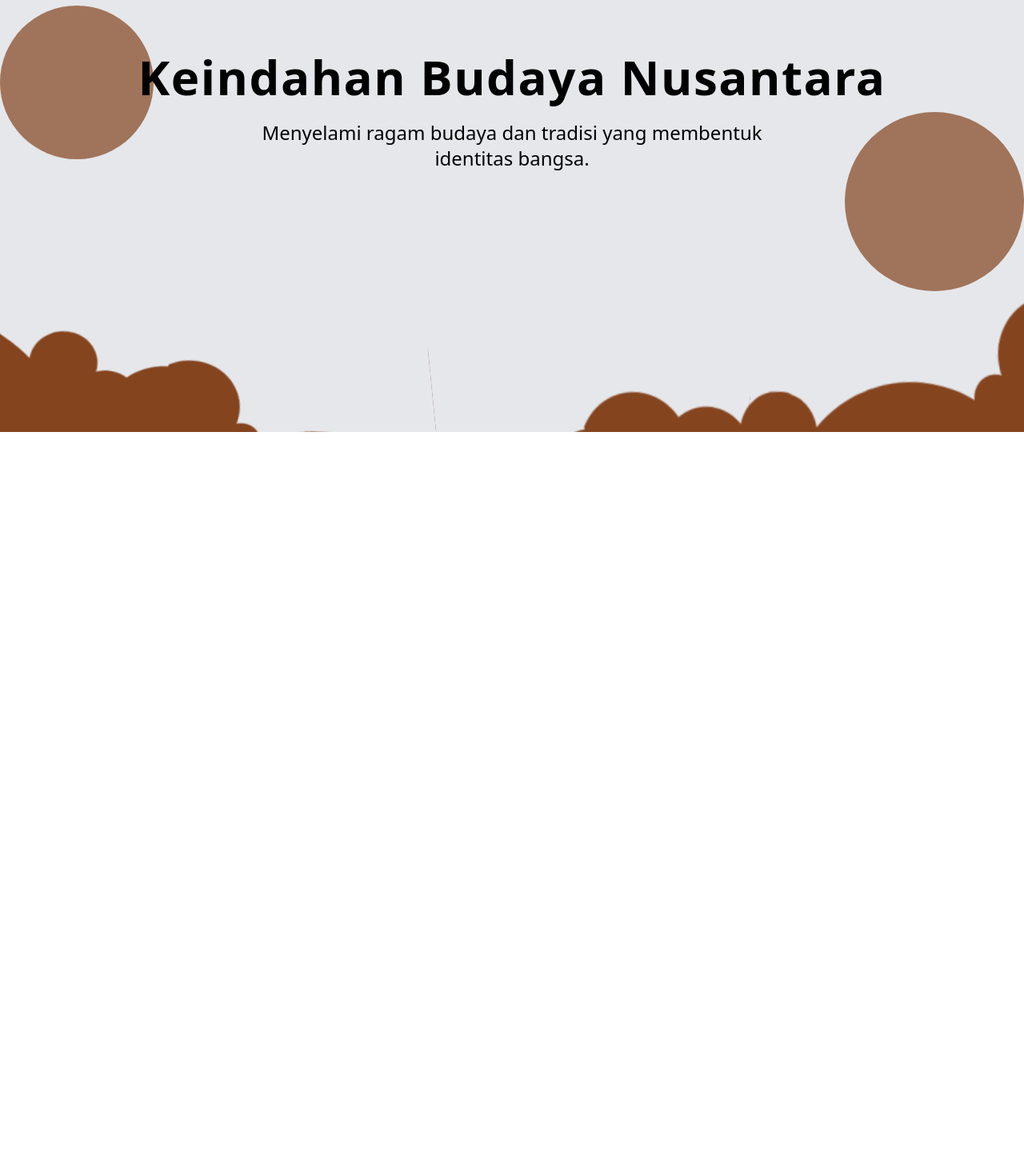
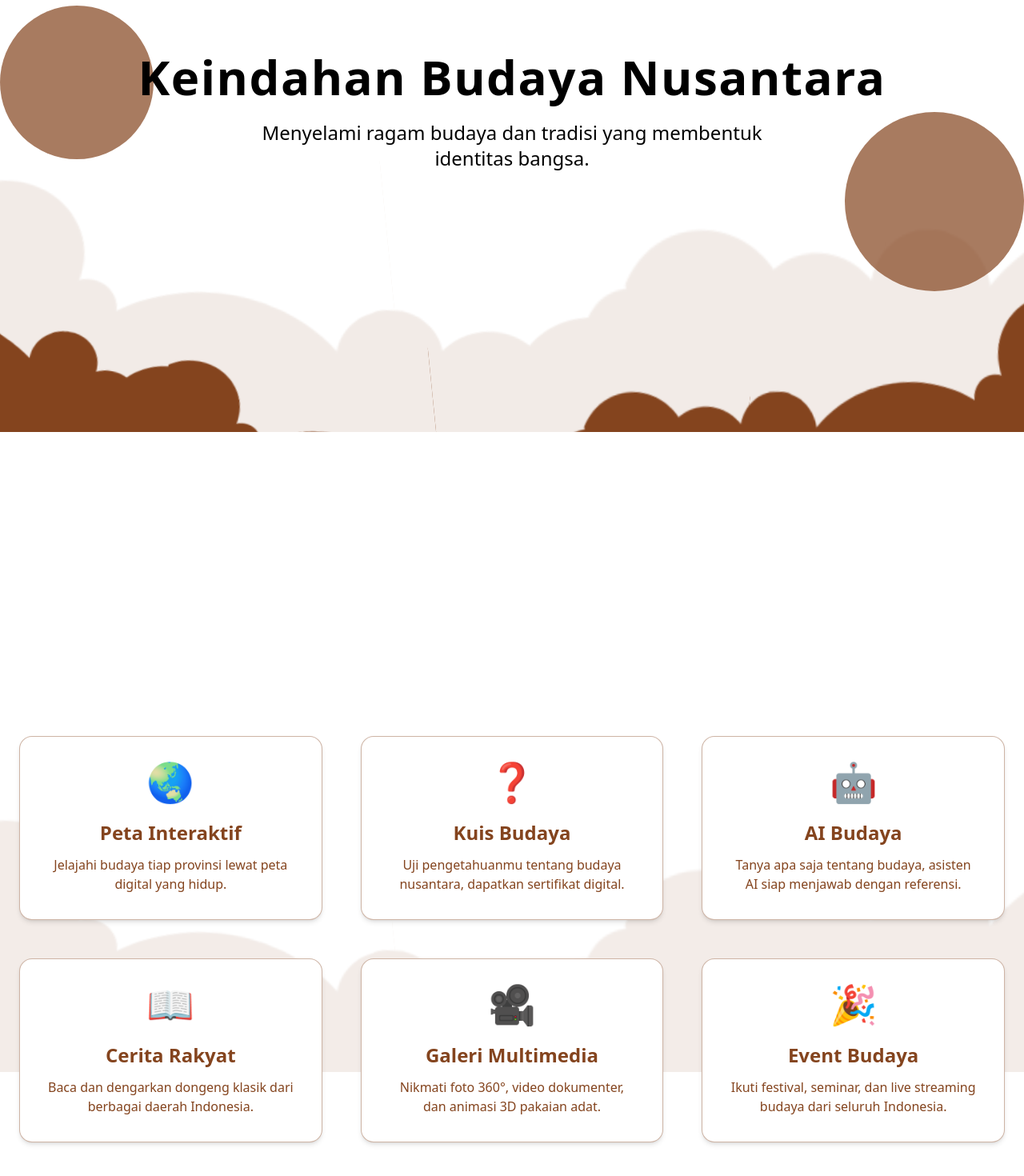
Before and after one commit to reynaldo0/amerta, a React (Vite) app: page / in a window 1280 px wide. Shown: the part 260-1730 px from the top of the page at 80% size. Before the commit the page ends 1300 px from the top, so only its background shows below. Built offline with nearby package versions, Linux system fonts and the light colour scheme.

Commit message:
add : feature section with parallax effect and hover text

```diff
--- a/src/App.jsx
+++ b/src/App.jsx
@@ -1,11 +1,13 @@
 import Navbar from "./components/Navbar";
+import FeaturesSection from "./pages/Feature";
 import Hero from "./pages/Hero";
 
 function App() {
   return (
     <>
       <Navbar />
-      <Hero/>
+      <Hero />
+      <FeaturesSection />
       <div className="h-[500px] bg-white"></div>
     </>
   );
--- a/src/index.css
+++ b/src/index.css
@@ -1 +1,12 @@
 @import "tailwindcss";
+
+@keyframes fadeInUp {
+  0% {
+    opacity: 0;
+    transform: translateY(30px);
+  }
+  100% {
+    opacity: 1;
+    transform: translateY(0);
+  }
+}
--- /dev/null
+++ b/src/pages/Feature.jsx
@@ -0,0 +1,125 @@
+import { useEffect, useState } from "react";
+
+export default function FeaturesSection() {
+  const [offsetY, setOffsetY] = useState(0);
+
+  useEffect(() => {
+    const handleScroll = () => setOffsetY(window.scrollY);
+    window.addEventListener("scroll", handleScroll);
+    return () => window.removeEventListener("scroll", handleScroll);
+  }, []);
+
+  const features = [
+    {
+      title: "Peta Interaktif",
+      desc: "Jelajahi budaya tiap provinsi lewat peta digital yang hidup.",
+      icon: "🌏",
+    },
+    {
+      title: "Kuis Budaya",
+      desc: "Uji pengetahuanmu tentang budaya nusantara, dapatkan sertifikat digital.",
+      icon: "❓",
+    },
+    {
+      title: "AI Budaya",
+      desc: "Tanya apa saja tentang budaya, asisten AI siap menjawab dengan referensi.",
+      icon: "🤖",
+    },
+    {
+      title: "Cerita Rakyat",
+      desc: "Baca dan dengarkan dongeng klasik dari berbagai daerah Indonesia.",
+      icon: "📖",
+    },
+    {
+      title: "Galeri Multimedia",
+      desc: "Nikmati foto 360°, video dokumenter, dan animasi 3D pakaian adat.",
+      icon: "🎥",
+    },
+    {
+      title: "Event Budaya",
+      desc: "Ikuti festival, seminar, dan live streaming budaya dari seluruh Indonesia.",
+      icon: "🎉",
+    },
+  ];
+
+  return (
+    <section className="relative py-40 bg-white overflow-hidden">
+      <div
+        className="absolute inset-0 bg-[url('/wave.svg')] bg-cover bg-center opacity-10"
+        style={{ backgroundAttachment: "fixed" }}
+      />
+
+      <div className="absolute top-0 w-full overflow-hidden leading-[0] z-20">
+        <img
+          src="/wave-top.svg"
+          alt="Wave"
+          className="w-full h-56 md:h-96 object-cover"
+          style={{
+            transform: `translateY(${Math.min(offsetY * 0.4 - 200, 0)}px)`,
+            transition: "transform 0.15s ease-out",
+          }}
+        />
+      </div>
+
+      <div className="relative max-w-7xl mx-auto px-6 text-center z-20">
+        {/* Title */}
+        <h2
+          className="text-4xl md:text-6xl font-extrabold text-[#84441E] mb-6 tracking-tight"
+          style={{
+            transform:
+              offsetY > 500
+                ? `translateY(${(offsetY - 400) * 0.25}px) scale(${
+                    1 + (offsetY - 200) * -0.0003
+                  }) `
+                : "translateY(30px) scale(0.98) rotate(0deg)",
+            opacity: offsetY > 200 ? Math.min((offsetY - 200) / 200, 1) : 0,
+            transition: "transform 0.8s ease-out, opacity 0.8s ease-out",
+          }}
+        >
+          Jelajahi Kekayaan Budaya Nusantara
+        </h2>
+
+        <p
+          className="text-[#84441E] mb-20 max-w-2xl mx-auto text-lg"
+          style={{
+            transform:
+              offsetY > 250
+                ? `translateY(${(offsetY - 250) * 0.18}px) scale(${
+                    1 + (offsetY - 250) * -0.0002
+                  })`
+                : "translateY(30px) scale(0.99)",
+            opacity: offsetY > 250 ? Math.min((offsetY - 250) / 150, 1) : 0,
+            transition: "transform 0.9s ease-out, opacity 0.9s ease-out",
+          }}
+        >
+          Dari cerita rakyat, peta interaktif, hingga kuis budaya. Semua dalam
+          satu ekosistem budaya digital.
+        </p>
+
+        <div className="grid grid-cols-1 sm:grid-cols-2 lg:grid-cols-3 gap-12">
+          {features.map((feature, index) => (
+            <div
+              key={index}
+              className="group relative rounded-2xl p-8 bg-white shadow-md border border-[#84441E]/40
+                         transition-all duration-500 ease-out cursor-pointer
+                         hover:-translate-y-4 hover:scale-105 hover:rotate-1 hover:shadow-2xl hover:border-[#84441E]"
+              style={{
+                transform: `translateY(${offsetY * 0.08}px)`,
+              }}
+            >
+              <div className="absolute inset-0 rounded-2xl opacity-0 group-hover:opacity-100 bg-gradient-to-br from-[#84441E]/10 to-transparent blur-2xl transition duration-500"></div>
+
+              <div className="relative z-10 text-5xl mb-6 text-[#84441E]">
+                {feature.icon}
+              </div>
+              <h3 className="relative z-10 text-2xl font-bold text-[#84441E] mb-3">
+                {feature.title}
+              </h3>
+              <p className="relative z-10 text-[#84441E]">{feature.desc}</p>
+            </div>
+          ))}
+        </div>
+      </div>
+    </section>
+  );
+}
--- a/src/pages/Hero.jsx
+++ b/src/pages/Hero.jsx
@@ -10,7 +10,11 @@ export default function Hero() {
   }, []);
 
   return (
-    <section className="relative h-screen w-full bg-gray-200 overflow-hidden">
+    <section className="relative h-screen w-full bg-white overflow-hidden">
+      <div
+        className="absolute inset-0 bg-[url('/wave.svg')] bg-cover bg-center opacity-10"
+        style={{ backgroundAttachment: "fixed" }}
+      />
       {/* Background Layer + Blur */}
       <div
         className="absolute inset-0 bg-cover bg-center"
@@ -71,7 +75,7 @@ export default function Hero() {
           style={{
             transform:
               offsetY > 0
-                ? `translateY(${Math.min(offsetY * 0.2, 80)}px)`
+                ? `translateY(${Math.min(offsetY * 0.5, 80)}px)`
                 : "translateY(0)", // posisi awal tetap bottom-0
             transition: "transform 0.15s ease-out",
           }}
```
Also changed, not shown: public/wave-top.svg (added).
